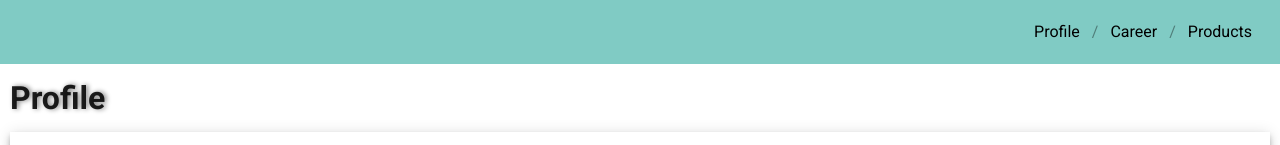
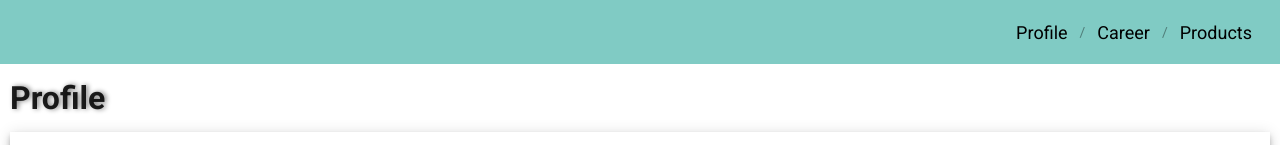
Before and after one commit to NaCl5alt/portfolio, a Vue app: page / in a window 1280 px wide. Shown: the top 145 px of the page. Built offline with nearby package versions, Linux system fonts and the light colour scheme.

Commit message:
Changes font size of links

```diff
--- a/src/App.vue
+++ b/src/App.vue
@@ -7,7 +7,7 @@
       scroll-target="#main"
     >
       <v-spacer />
-      <v-breadcrumbs :items="items" large>
+      <v-breadcrumbs :items="items">
         <template v-slot:item="{ item }">
           <a
             href="javascript:void(0)"
@@ -81,6 +81,7 @@ h1 {
   padding: 74px 0px 0px;
 }
 .link {
+  font-size: large;
   color: black !important;
   text-decoration: none;
 }
```
